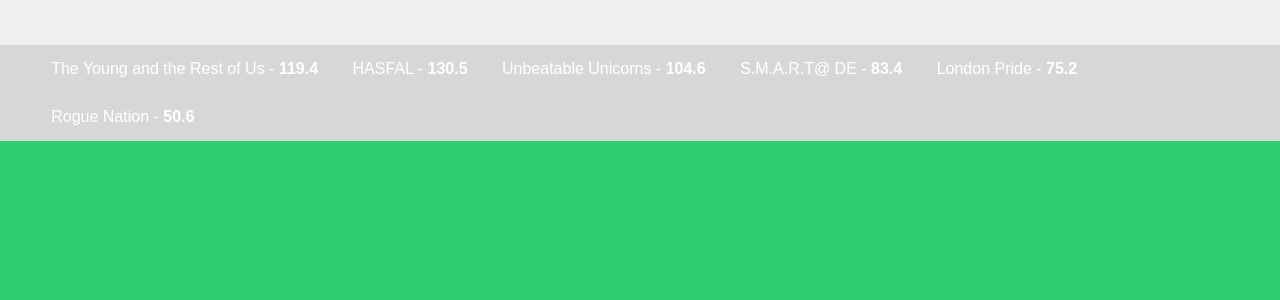
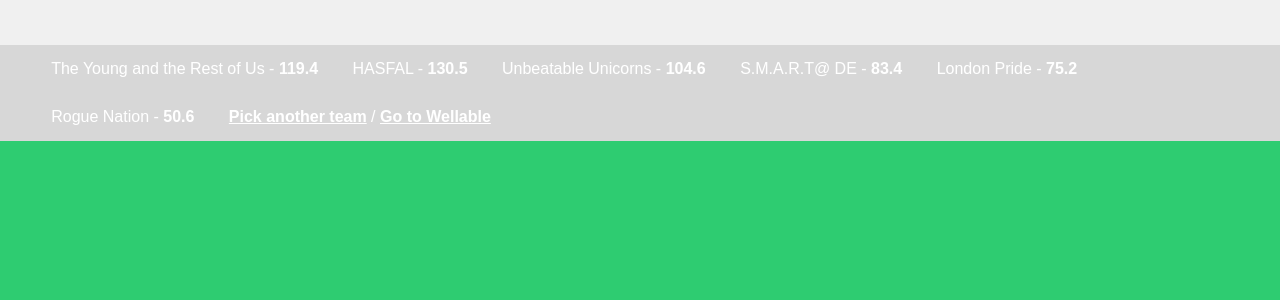
Before and after one commit to brettrowley/brettrowley.github.io, a Jekyll site: the page sandbox/wellable/index.html, which Jekyll copies as it is, in a window 1280 px wide. Shown: the part 759-1059 px from the top of the page. Built offline with Jekyll 4.4.1, drawn with Linux system fonts in a browser that asks for light colours; nearby versions of some CDN libraries.

Commit message:
Added links to choose team and sellable

```diff
--- a/sandbox/wellable/index.html
+++ b/sandbox/wellable/index.html
@@ -25,9 +25,14 @@ body, html{
 	margin: 0;
 }
 
-li.position{
+.stats li.position{
 	padding: 15px 30px 15px 0;
 	display: inline-block;
+}
+
+.stats li a{
+	color: white;
+	font-weight: bold;
 }
 
 
@@ -80,7 +85,7 @@ span#scores i{
 
 
 	.stats{
-		bottom: -160px;
+		bottom: -193px;
 	}
 	.stats.expand{
 		bottom: 0px;
@@ -90,10 +95,10 @@ span#scores i{
 		padding: 10px 0 10px 4vw;
 
 	}
-	li.position{
+	.stats li.position{
 		display: block;
 		padding: 5px 0px;
-		font-size: 10pt;
+		font-size: 11pt;
 	}
 
 	span#scores{
@@ -170,6 +175,7 @@ $(document).ready(function(){
 		<li class="position">S.M.A.R.T@ DE - <strong>83.4</strong></li>
 		<li class="position">London Pride - <strong>75.2</strong></li>
 		<li class="position">Rogue Nation - <strong>50.6</strong></li>
+		<li class="position"><a href="#">Pick another team</a> / <a target="_blank" href="https://wellable.co/User/LeaderBoard">Go to Wellable</a></li>
 	</ul>
 </div>
 <div class="intro">
```
